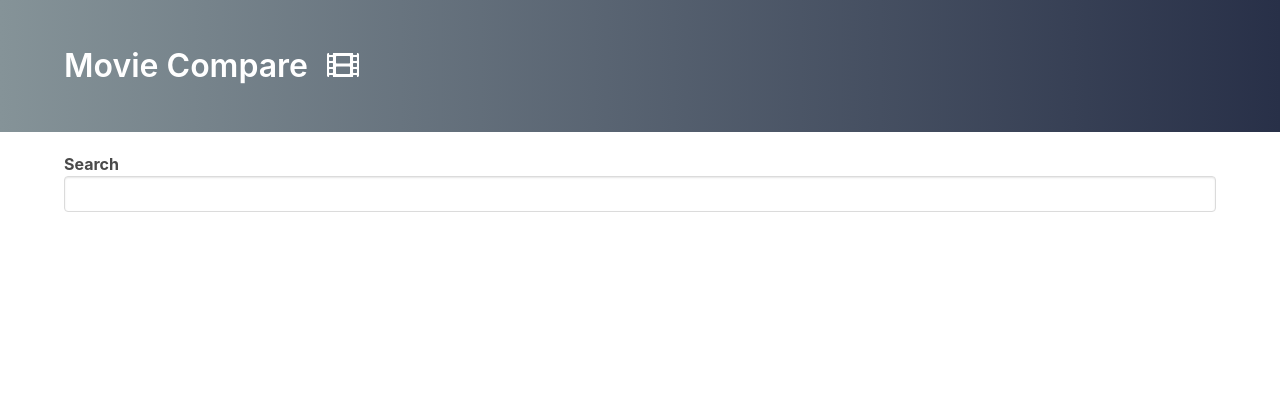
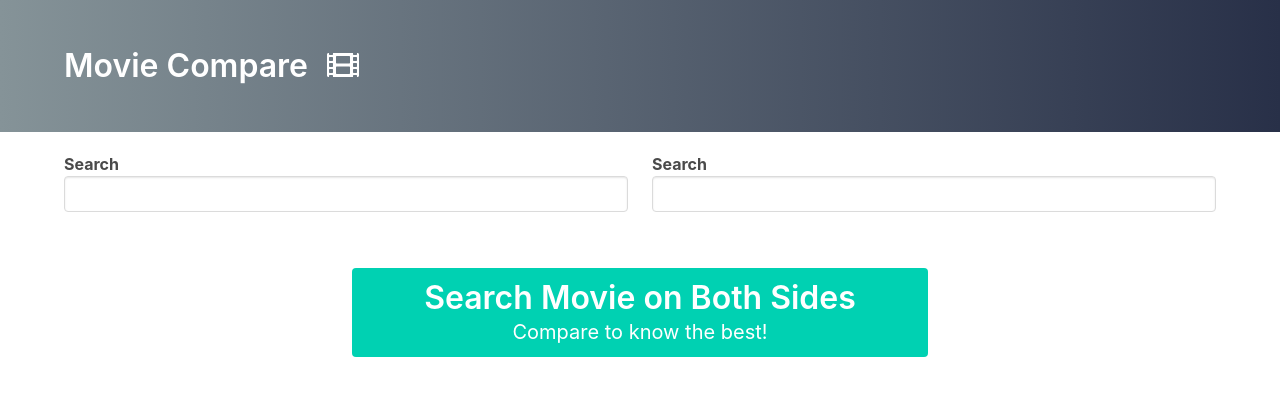
Before and after one commit to yushaushaibu/movie-compare, a plain HTML site: page index.html in a window 1280 px wide. Drawn offline with nearby package versions, Linux system fonts and the light colour scheme.

Commit message:
07_autocomplete duplicate

```diff
--- a/index.html
+++ b/index.html
@@ -27,8 +27,19 @@
       </div>
     </section>
     <div class="container">
-      <div class="autocomplete"></div>
-      <div id="summary"></div>
+      <div class="columns">
+        <div class="column">
+          <div id="left-autocomplete"></div>
+        </div>
+        <div class="column">
+          <div id="right-autocomplete"></div>
+        </div>
+      </div>
+
+      <div class="column is-half notification is-primary tutorial">
+        <h1 class="title">Search Movie on Both Sides</h1>
+        <p class="subtitle">Compare to know the best!</p>
+      </div>
     </div>
     <script src="utils.js"></script>
     <script src="autocomplete.js"></script>
--- a/index.js
+++ b/index.js
@@ -1,5 +1,4 @@
-createAutocomplete({
- root: document.querySelector('.autocomplete'),
+const autocompleteConfig = {
   renderOption(movie) {
     const imgSRC = movie.Poster === "N/A" ? "" : movie.Poster;
     return `<img src="${imgSRC}" />
@@ -12,28 +11,37 @@ createAutocomplete({
     return movie.Title;
   },
   async fetchData(searchTerm) {
-  const response = await axios.get('http://www.omdbapi.com/', {
+    const response = await axios.get("http://www.omdbapi.com/", {
       params: {
         apikey: "fb656db",
-      s: searchTerm
-    }
-  })
+        s: searchTerm,
+      },
+    });
     if (response.data.Error) {
-    return []
+      return [];
     }
     return response.data.Search;
- }
+  },
+};
+
+createAutocomplete({
+  ...autocompleteConfig,
+  root: document.querySelector("#left-autocomplete")
 });
 
+createAutocomplete({
+  ...autocompleteConfig,
+  root: document.querySelector('#right-autocomplete')
+});
 
 onMovieSelect = async (movie) => {
   const response = await axios.get("http://www.omdbapi.com/", {
     params: {
       apikey: "fb656db",
-      i: movie.imdbID
-    }
+      i: movie.imdbID,
+    },
   });
-  document.querySelector('#summary').innerHTML = movieBlueprint(response.data);
+  document.querySelector("#summary").innerHTML = movieBlueprint(response.data);
 };
 
 const movieBlueprint = (movieSummary) => {
```
Lines whose indentation alone changed are shown as unchanged.
